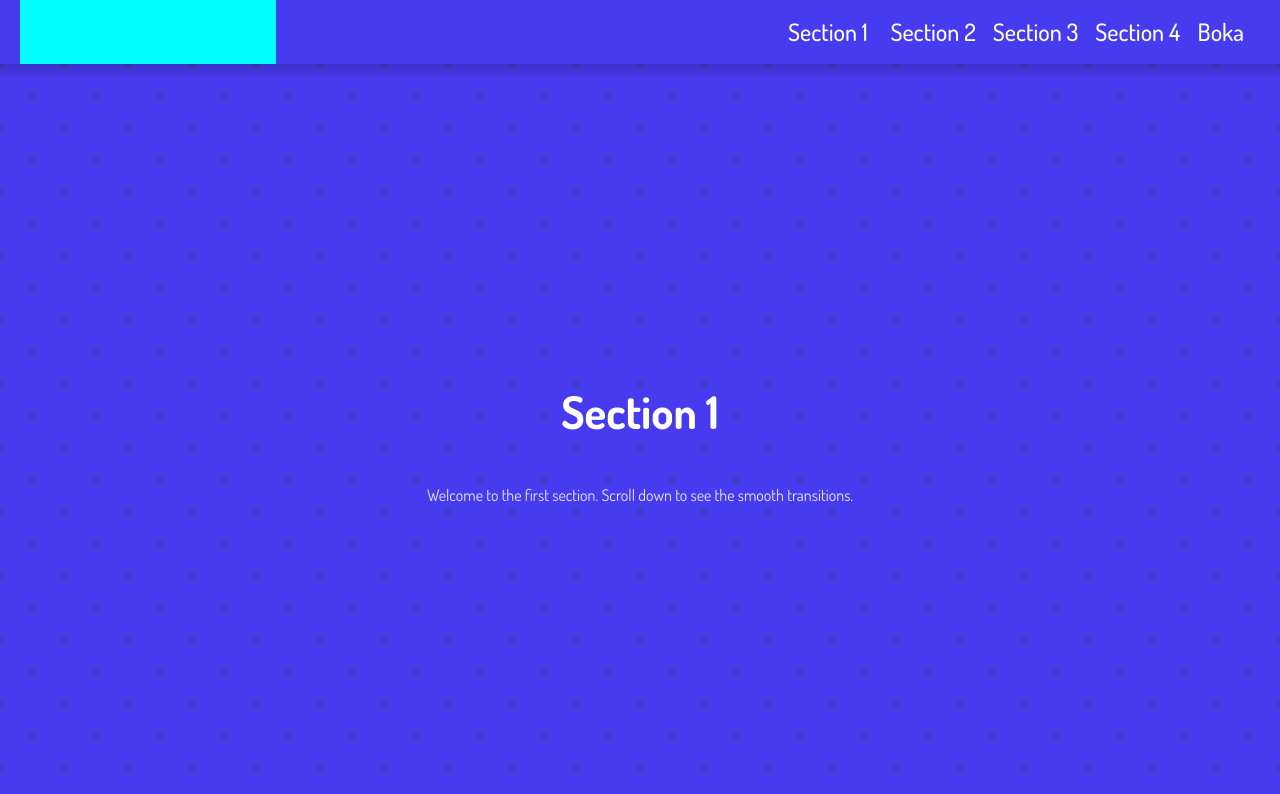
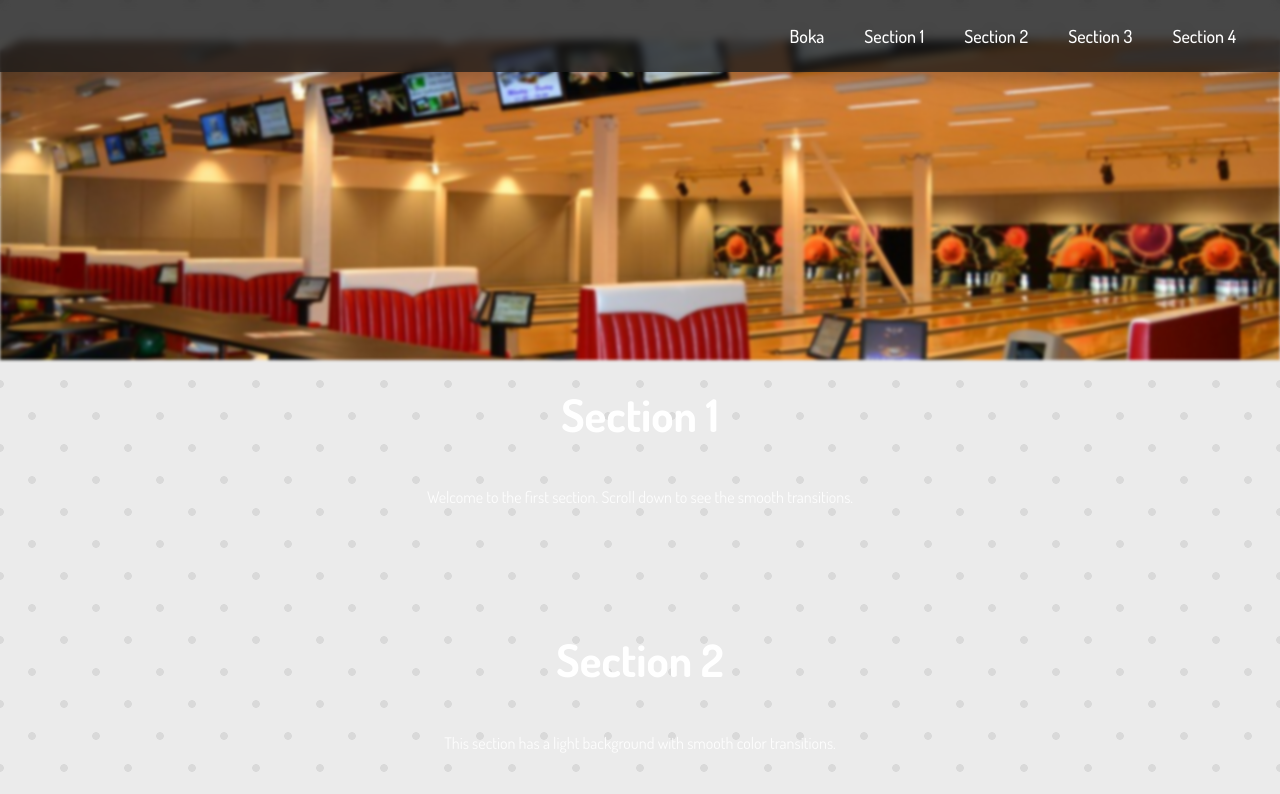
Before and after one commit to Colinbexell/BookingApp, a React (Vite) app in the folder client/: page / in a window 1280 px wide. Shown: the top 794 px of the page. Built offline with nearby package versions, Linux system fonts and the light colour scheme; no server answers.

Commit message:
progress

```diff
--- a/client/src/components/navbar/Navbar.css
+++ b/client/src/components/navbar/Navbar.css
@@ -1,7 +1,9 @@
 .nav {
   width: 100vw;
-  height: 8vh;
-  background-color: var(--primary);
+  height: 9vh;
+  background-color: var(--navbar);
+  backdrop-filter: blur(4px);
+  -webkit-backdrop-filter: blur(4px);
   position: fixed;
   top: 0;
   left: 0;
@@ -13,30 +15,151 @@
   justify-content: space-between;
   padding-left: 20px;
   padding-right: 20px;
+  transition: all ease-in-out 0.5s;
+}
+
+.nav.scrolled {
+  height: 6vh;
 }
 
 .logo {
   width: 20vw;
   height: 100%;
-  background-color: cyan;
 }
 
 .nav_buttons {
   height: 100%;
-  width: 40%;
+  width: auto;
   display: flex;
   align-items: center;
   justify-content: space-evenly;
+  margin-right: 5vw;
+  gap: 40px;
+}
+
+.nav_mobile {
+  display: none;
 }
 
 .nav_buttons a {
-  font-size: x-large;
+  font-size: large;
   color: var(--text);
   transition: all ease-in-out 0.2s;
-  width: 20%;
+  width: auto;
 }
 
 .nav_buttons a:hover {
-  color: var(--text-hover);
-  font-weight: 800;
+  color: var(--primary);
+  transform: scale(1.1);
 }
+
+.menu_bg {
+  display: none;
+}
+
+.menu {
+  display: none;
+}
+
+@media (max-width: 768px) {
+  .nav_buttons {
+    display: none;
+  }
+
+  .nav_mobile {
+    height: 100%;
+    width: auto;
+    display: flex;
+    align-items: center;
+    justify-content: space-evenly;
+    margin-right: 5vw;
+  }
+
+  .nav_mobile button {
+    height: 60px;
+    width: 60px;
+    display: flex;
+    align-items: center;
+    justify-content: center;
+    background-color: transparent;
+    border: none;
+    cursor: pointer;
+  }
+
+  .nav_mobile img {
+    height: 100%;
+  }
+
+  .menu_bg {
+    height: 100vh;
+    width: 100vw;
+    position: fixed;
+    top: 0;
+    left: 0;
+    background-color: rgba(0, 0, 0, 0);
+    z-index: 998;
+    display: block;
+    opacity: 0;
+    pointer-events: none;
+    transition: opacity 0.3s ease-in-out;
+  }
+
+  .menu_bg_active {
+    height: 100vh;
+    width: 100vw;
+    position: fixed;
+    top: 0;
+    left: 0;
+    background-color: rgba(0, 0, 0, 0.5);
+    z-index: 998;
+    display: block;
+    opacity: 1;
+    pointer-events: all;
+    transition: opacity 0.3s ease-in-out;
+  }
+
+  .menu {
+    width: 0vw;
+    height: 100vh;
+    position: fixed;
+    top: 0;
+    right: 0;
+    background-color: var(--background);
+    display: flex;
+    flex-direction: column;
+    padding-top: 12vh;
+    transition: width 0.3s ease-in-out;
+    overflow: hidden;
+    z-index: 999;
+  }
+
+  .menu_active {
+    width: 80vw;
+    height: 100vh;
+    position: fixed;
+    top: 0;
+    right: 0;
+    background-color: var(--background);
+    display: flex;
+    flex-direction: column;
+    padding-top: 12vh;
+    transition: width 0.3s ease-in-out;
+    z-index: 999;
+  }
+
+  .menu a,
+  .menu_active a {
+    padding: 15px 30px;
+    font-size: 1.2rem;
+    color: var(--text-dark);
+    text-decoration: none;
+    transition: all ease-in-out 0.2s;
+    border-bottom: 1px solid #0000001d;
+  }
+
+  .menu a:hover,
+  .menu_active a:hover {
+    color: var(--primary);
+    background-color: rgba(255, 255, 255, 0.05);
+  }
+}
--- a/client/src/components/navbar/Navbar.jsx
+++ b/client/src/components/navbar/Navbar.jsx
@@ -1,18 +1,74 @@
-import React from "react";
+import React, { useEffect, useState } from "react";
 import "./Navbar.css";
+import MenuIcon from "../../assets/MenuIcon.png";
 
 const Navbar = () => {
+  const [menuActive, setmenuActive] = useState(false);
+
+  useEffect(() => {
+    const navbar = document.querySelector(".nav");
+
+    const onScroll = () => {
+      if (window.scrollY > 10) {
+        navbar.classList.add("scrolled");
+      } else {
+        navbar.classList.remove("scrolled");
+      }
+    };
+
+    window.addEventListener("scroll", onScroll, { passive: true });
+
+    return () => window.removeEventListener("scroll", onScroll);
+  }, []);
+
   return (
     <div className="nav">
       <div className="logo">
         <img src="" alt="" />
       </div>
       <div className="nav_buttons">
+        <a href="/book">Boka</a>
         <a href="#s1">Section 1</a>
         <a href="#s2">Section 2</a>
         <a href="#s3">Section 3</a>
         <a href="#s4">Section 4</a>
-        <a href="/book">Boka</a>
+      </div>
+
+      <div className="nav_mobile">
+        <button
+          className="menu_btn"
+          onClick={() => {
+            setmenuActive(!menuActive);
+          }}
+        >
+          <img src={MenuIcon} alt="" />
+        </button>
+      </div>
+
+      <div
+        className={menuActive ? "menu_bg_active" : "menu_bg"}
+        onClick={() => setmenuActive(false)}
+      >
+        <div
+          className={menuActive ? "menu_active" : "menu"}
+          onClick={(e) => e.stopPropagation()}
+        >
+          <a href="/book" onClick={() => setmenuActive(false)}>
+            Boka
+          </a>
+          <a href="#s1" onClick={() => setmenuActive(false)}>
+            Section 1
+          </a>
+          <a href="#s2" onClick={() => setmenuActive(false)}>
+            Section 2
+          </a>
+          <a href="#s3" onClick={() => setmenuActive(false)}>
+            Section 3
+          </a>
+          <a href="#s4" onClick={() => setmenuActive(false)}>
+            Section 4
+          </a>
+        </div>
       </div>
     </div>
   );
--- a/client/src/index.css
+++ b/client/src/index.css
@@ -18,20 +18,17 @@
   scrollbar-color: var(--primary) var(--background);
 
   /* Colors */
-  --primary: #473bf0;
-  --secondary: #443accff;
+  --primary: #2eeabb;
+  --secondary: #27cca4;
   --red: #ff5a5a;
-  --background: #473bf0;
-  --background-secondary: #443accff;
-  --dark: #12151c;
+  --background: #ebebebff;
+  --background-secondary: #d9d9d9ff;
+  --text-dark: #12151c;
   --text: #ffffff;
-  --text-hover: rgb(46, 40, 137);
-  --lines: #373a40;
   --dot-brightness: 1;
   --bg-scroll: 0px;
 
-  --pink: #ff007f;
-  --pink-neon: #f9ffff;
+  --navbar: #161616c5;
 }
 
 /* Remove overflow hidden from root - let body scroll */
@@ -95,15 +92,21 @@ body {
 }
 
 .section {
-  min-height: 100vh;
   width: 100%;
+  min-height: 50vh;
   padding: 40px 20px;
 
   display: flex;
   flex-direction: column;
   align-items: center;
-  justify-content: center;
-  text-align: center;
+  justify-content: start;
+}
+
+.top_img {
+  width: 100vw;
+  height: 40vh;
+  object-fit: cover;
+  filter: blur(1.5px);
 }
 
 /* Utility classes */
--- a/client/src/pages/Home/Home.jsx
+++ b/client/src/pages/Home/Home.jsx
@@ -2,6 +2,8 @@ import React, { useEffect, useRef, useState } from "react";
 import "./Home.css";
 import Lenis from "lenis";
 import Navbar from "../../components/navbar/Navbar";
+
+import BowlingBG from "../../assets/BowlingBG.jpg";
 
 const Home = () => {
   const mainRef = useRef(null);
@@ -49,7 +51,7 @@ const Home = () => {
   // Background color change based on scroll position
   useEffect(() => {
     const sections = [
-      { el: s1.current, bg: "#473BF0", secondary: "#443accff" },
+      { el: s1.current, bg: "#ebebebff", secondary: "#d9d9d9ff" },
       { el: s2.current, bg: "#ebebebff", secondary: "#d9d9d9ff" },
       { el: s3.current, bg: "#22333B", secondary: "#1e2d34ff" },
       { el: s4.current, bg: "#211A1E", secondary: "#2a2126ff" },
@@ -106,6 +108,7 @@ const Home = () => {
     <div className="main" ref={mainRef}>
       <Navbar />
       <div className="section" ref={s1}>
+        <img className="top_img" src={BowlingBG} alt="" />
         <h1>Section 1</h1>
         <p>
           Welcome to the first section. Scroll down to see the smooth
```
Also changed, not shown: client/src/pages/Book/Book.jsx (added, +14 -0 lines), client/src/assets/BowlingBG.jpg (added), client/src/assets/MenuIcon.png (added).
